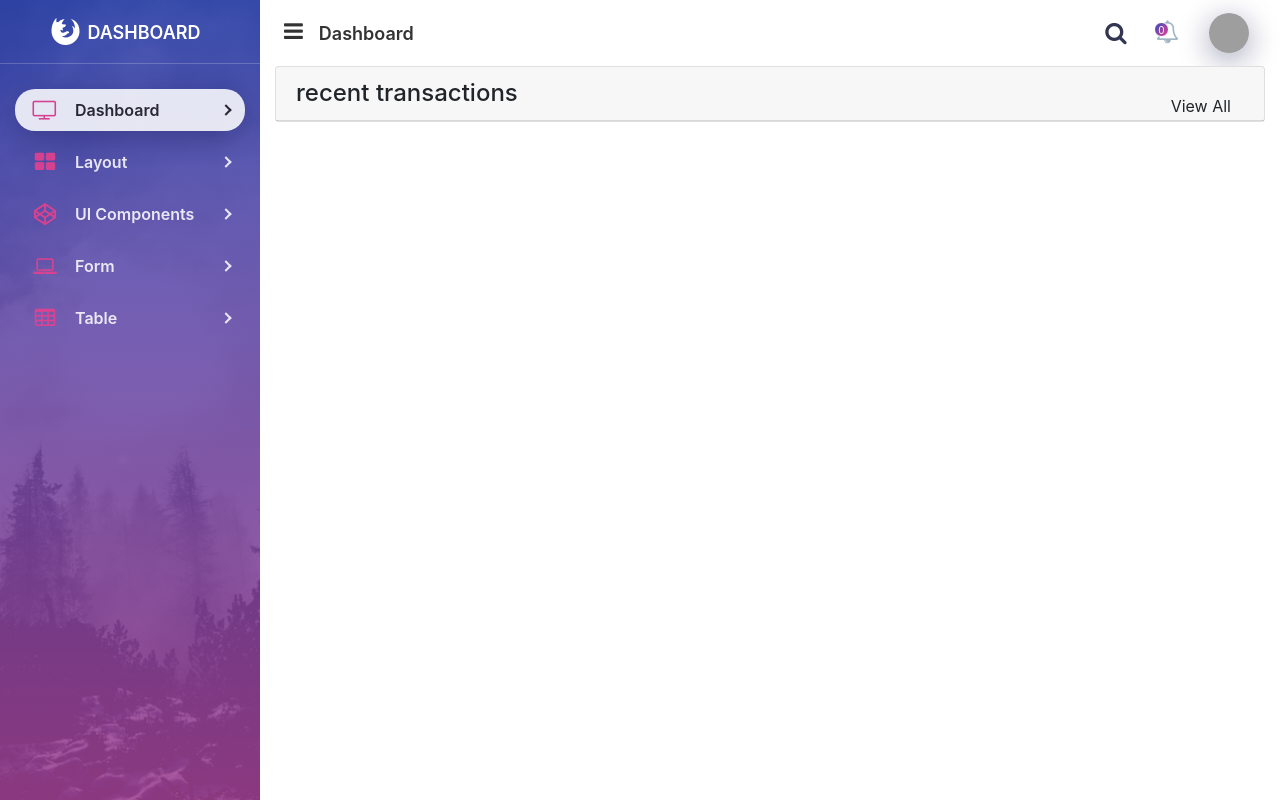
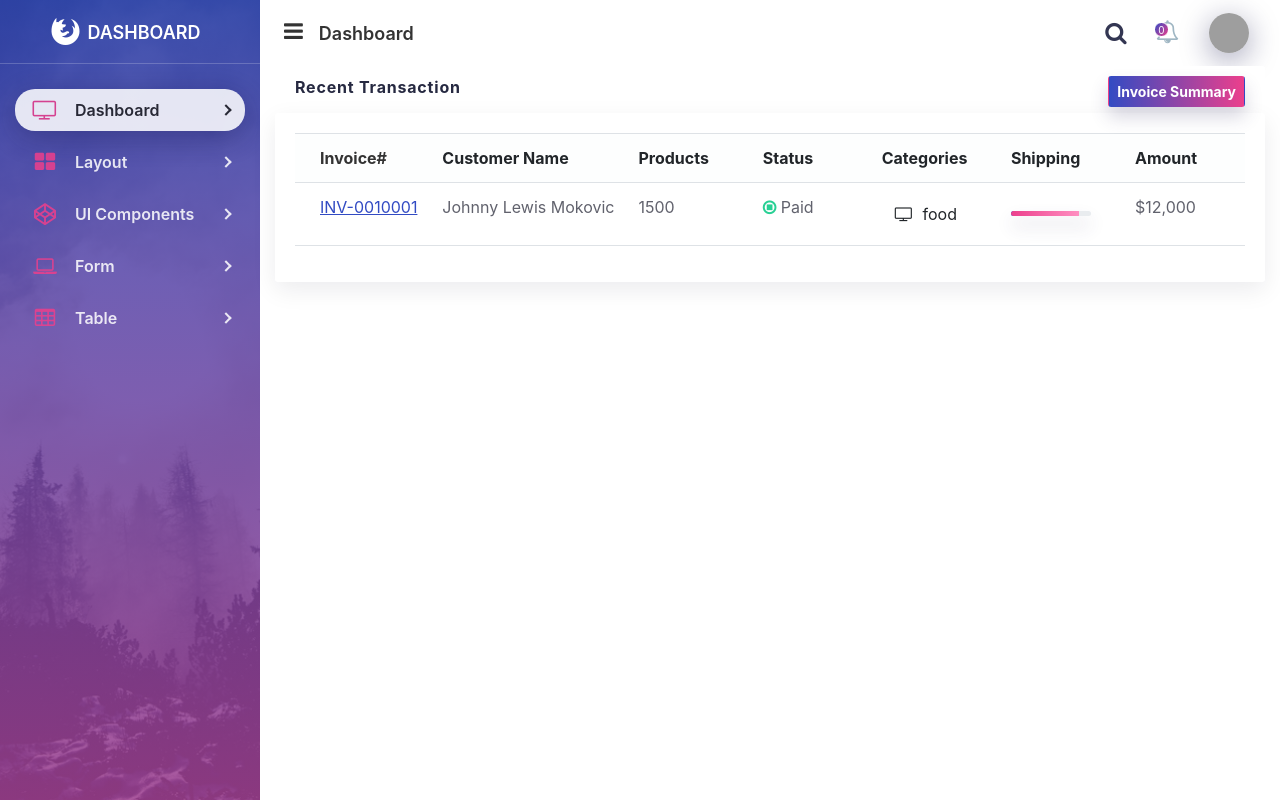
Before and after one commit to ninja020250/ADMINSITE, a React app: page / in a window 1280 px wide. Built offline with nearby package versions, Linux system fonts and the light colour scheme; grey boxes are pictures that could not be loaded.

Commit message:
done basic table, start to add sample data

```diff
--- a/src/components/page/main/layout/MainPanel.js
+++ b/src/components/page/main/layout/MainPanel.js
@@ -13,9 +13,9 @@ export default class MainPanel extends Component {
           <Activities />
         </div> */}
         {/* <OverviewCards/> */}
-        <div className="col-xl-12 col-lg-12">
+
           <Table1 />
-        </div>
+
       </div>
     );
   }
--- a/src/components/page/main/table/Table1.js
+++ b/src/components/page/main/table/Table1.js
@@ -1,18 +1,133 @@
 import React, { Component } from "react";
 import RadiusButton from "../button/RadiusButton";
+const sampleData = [
+  {
+    inVoice: "INV-0010001",
+    customerName: "Johnny Lewis Mokovic",
+    product: "1500",
+    status: {
+      color: "paid",
+      title: "Paid"
+    },
+    categories: {
+      icon: "fa fa-television",
+      title: "food"
+    },
+    shipping: {
+      min: 0,
+      max: 100,
+      now: 80
+    },
+    Amount: "12,000"
+  }
+];
 export default class Table1 extends Component {
   render() {
     return (
-      <div className="transaction-table">
+      <div id="recent-sale" className="col-12 col-md-12">
         <div className="card">
           <div className="card-header">
-            <h4 className="card-title">recent transactions</h4>
-            <a href="">
-              <RadiusButton name="View All" custom="btn-ViewAllTransactions"/>
+            <h4 className="card-title">Recent Transaction</h4>
+            <a href="" className="heading-element-toggle">
+              <i className="la la-ellipsis-v font-medium-3" />
             </a>
+            <div className="heading-elements">
+              <ul className="list-inline mb-0">
+                <li>
+                  <a
+                    href="#"
+                    className="btn btn-sm box-shadow-2 round btn-min-width puoll-right"
+                    target="_blank"
+                  >
+                    Invoice Summary
+                  </a>
+                </li>
+              </ul>
+            </div>
+          </div>
+          <div className="card-body mt-1">
+            <div className="table-responsive">
+              <table className="recent-orders table  table-xlmb-0">
+                <thead>
+                  <tr>
+                    <th className="border-top-0">
+                      <a href="#">Invoice#</a>
+                    </th>
+                    <th className="border-top-0">Customer Name</th>
+                    <th className="border-top-0">Products</th>
+                    <th className="border-top-0">Status</th>
+                    <th className="border-top-0">Categories</th>
+                    <th className="border-top-0">Shipping</th>
+                    <th className="border-top-0">Amount</th>
+                  </tr>
+                </thead>
+                <tbody>
+                  <tr>
+                    <td className="text-truncate">INV-0010001</td>
+                    <td className="text-truncate">Johnny Lewis Mokovic</td>
+                    <td className="text-truncate">1500</td>
+                    <td className="text-truncate">
+                      <PointType color="" />
+                    </td>
+                    <td className="text-truncate">
+                      <CategoryButton icon="fa fa-television" title="food" />
+                    </td>
+                    <td className="text-truncate">
+                      <ProgressBar />
+                    </td>
+                    <td className="text-truncate"> $12,000</td>
+                  </tr>
+                </tbody>
+              </table>
+            </div>
           </div>
         </div>
       </div>
     );
   }
 }
+
+class PointType extends Component {
+  render() {
+    return (
+      <div className="status">
+        <i
+          className="fa fa-stop-circle-o paid"
+          aria-hidden="true"
+          style={{ width: "6px", height: "6px" }}
+        />
+        <div style={{ display: "inline-block", paddingLeft: "12px" }}>Paid</div>
+      </div>
+    );
+  }
+}
+
+class ProgressBar extends Component {
+  render() {
+    return (
+      <div className="progress progress-sm mt-3 -mb-0 box-shadow-2">
+        <div
+          className="progress-bar bg-gradient-x-danger"
+          role="progressbar"
+          style={{ width: "85%" }}
+          aria-valuenow="85"
+          aria-valuemin="0"
+          aria-valuemax="100"
+        />
+      </div>
+    );
+  }
+}
+
+class CategoryButton extends Component {
+  render() {
+    return (
+      <div className="">
+        <button className="btn category-btn">
+          <i className={`${this.props.icon}`} aria-hidden="true" />{" "}
+          {this.props.title}
+        </button>
+      </div>
+    );
+  }
+}
--- a/src/styles/_variable.scss
+++ b/src/styles/_variable.scss
@@ -16,10 +16,10 @@ $black-bg:                   rgba(30,30,30,.97) !default;
 $black-color:                #333333 !default;
 $black-hr:                   #444444 !default;
 
-$light-gray:                 #E3E3E3 !default;
+$light-gray:                 #eef4f9 !default;
 $medium-gray:                #DDDDDD !default;
 $medium-dark-gray:           #AAAAAA !default;
-$dark-gray:                  #9A9A9A !default;
+$dark-gray:                  #61626d !default;
 
 $transparent-bg:             transparent !default;
 
--- a/src/styles/button/button.scss
+++ b/src/styles/button/button.scss
@@ -1,6 +1,16 @@
 //view all
-.btn-ViewAllTransactions{
-position: absolute;
-top: 20px;
-right: 20px;
+.btn-ViewAllTransactions {
+  position: absolute;
+  top: 20px;
+  right: 20px;
 }
+
+.category-btn {
+  border-radius: 6px;
+  padding: 3px 10px;
+  background-color: rgba(238, 244, 249, 0.7);
+  font-weight: bold;
+  i {
+    margin-right: 5px;
+  }
+}
--- a/src/styles/index.scss
+++ b/src/styles/index.scss
@@ -6,12 +6,24 @@
 @import "./actitities.scss";
 @import "./table/index.scss";
 @import "./button/button.scss";
-body{
-    font-family: 'Lato', sans-serif;
-    a{
+.box-shadow-2 {
+  box-shadow: 0 10px 18px 0 rgba(62, 57, 107, 0.2);
+}
+.round {
+  border-radius: 1.5rem;
+}
+.btn-min-width {
+  min-width: 8.5rem;
+}
+.pull-right {
+  float: right;
+}
+body {
+  font-family: "Lato", sans-serif;
+  a {
     text-decoration: none !important;
     color: $black-color;
-        &:hover{
+    &:hover {
       color: $black-color;
     }
   }
@@ -20,6 +32,4 @@ body{
     min-height: 100vh;
     position: relative;
   }
-
-
 }
--- a/src/styles/table/index.scss
+++ b/src/styles/table/index.scss
@@ -1 +1,17 @@
 @import "./table1.scss";
+@import "./progressBar.scss";
+.table-responsive {
+  display: block;
+  width: 100%;
+  overflow-x: auto;
+  table {
+    width: 100%;
+    background-color: transparent;
+    border-collapse: collapse;
+    border-style: solid;
+    border-color: #dee2e6;
+    border-right: none;
+    border-left: none;
+    border-width: 1px;
+  }
+}
--- /dev/null
+++ b/src/styles/table/progressBar.scss
@@ -0,0 +1,11 @@
+.bg-gradient-x-danger {
+  @include background-gradien-to-right(#ec3f8c, #ff8fc1);
+}
+.progress-sm{
+    height: .3rem!important;
+    width: 80%;
+}
+.progress-bar{
+
+    background-color: #fff;
+}
--- a/src/styles/table/table1.scss
+++ b/src/styles/table/table1.scss
@@ -1,9 +1,58 @@
-.transaction-table{
->.card{
-    .card-header{
-        .card-title{
-            margin-bottom: 0;
+$successColor: #28d094;
+.paid {
+  color: $successColor;
+}
+#recent-sale {
+  td:first-child {
+    color: #324bc3;
+    text-decoration: underline;
+    cursor: pointer;
+    padding-left: 25px;
+  }
+  th:first-child {
+    padding-left: 25px;
+  }
+  td {
+    width: calc(100% / 7);
+  }
+  > .card {
+    border: none;
+    .card-header {
+      border-bottom: none;
+      background-color: #fff;
+      .card-title {
+        font-weight: bold;
+        color: #262941;
+        margin-bottom: 0;
+        letter-spacing: 0.05rem;
+        font-size: 16px;
+      }
+      .heading-elements {
+        background-color: inherit;
+        position: absolute;
+        top: 10px;
+        right: 20px;
+        a {
+          //   padding: 0 8px;
+          font-weight: bold;
+          background-image: linear-gradient(to left, #ec3f8c, #324bc3);
+          font-size: 14px;
+          text-align: center;
+          color: #ffffff;
         }
+      }
     }
+    .card-body {
+      border-radius: 3px;
+      box-shadow: 0px 8px 25px 0 rgba(16, 17, 43, 0.08);
+
+      .table thead th {
+        background-color: rgba(238, 244, 249, 0.15);
+        border-bottom: 1px solid #dee2e6;
+      }
+      table tbody {
+        color: $dark-gray;
+      }
+    }
+  }
 }
-}
```
Also changed, not shown: src/styles/_mixin.scss (+71 -28 lines). Lines whose indentation alone changed are shown as unchanged.
